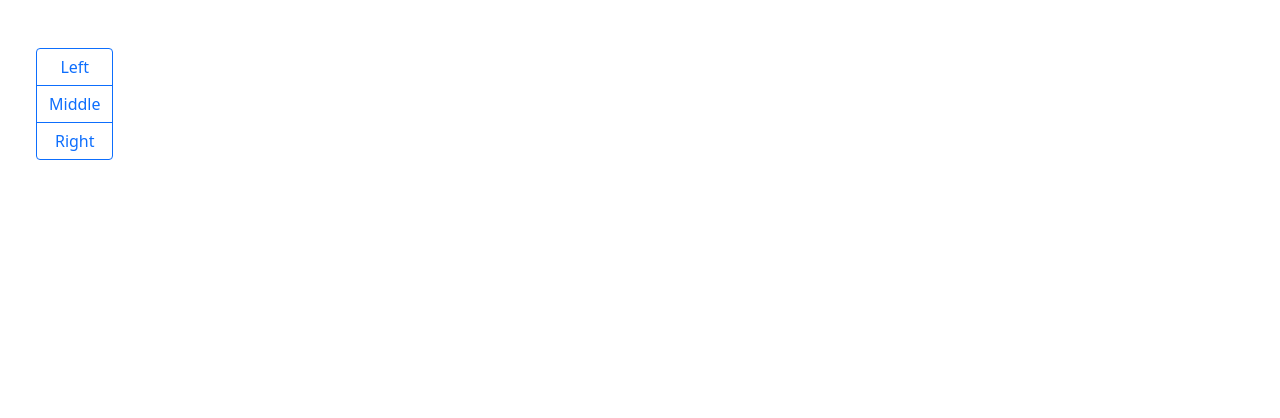
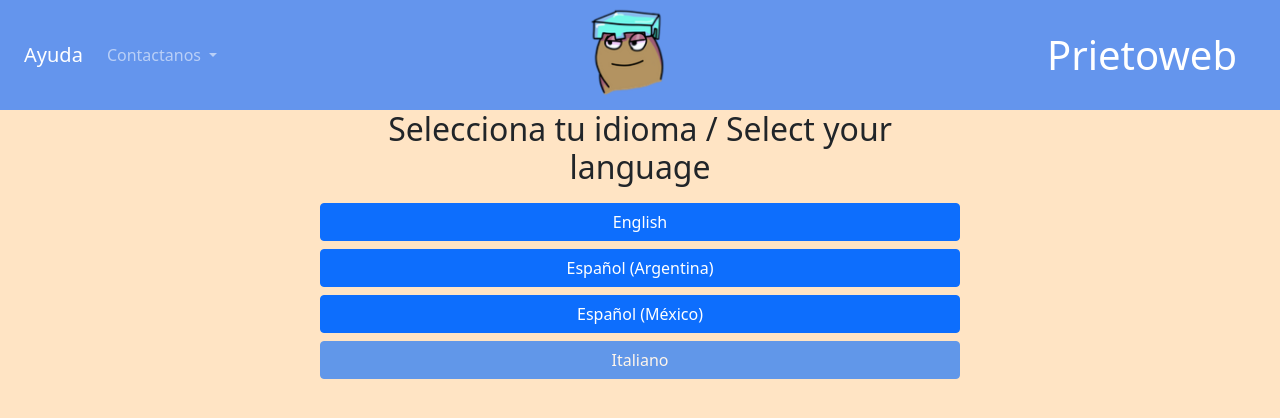
Before and after one commit to ElKevinxdd/Prietoweb, a plain HTML site: page Código/index.html in a window 1280 px wide. Drawn offline with nearby package versions, Linux system fonts and the light colour scheme.

Commit message:
creado el sistema de elección de idiomas al inicio

```diff
--- a/Código/ES-ar/estilo/style.css
+++ b/Código/ES-ar/estilo/style.css
@@ -2,12 +2,6 @@
     background-color: cornflowerblue;
     display: flex;
     justify-content: space-between;
-}
-
-
-.botoncitos {
-    color: white;
-    padding: 25px;
 }
 
 .prieto {
--- /dev/null
+++ b/Código/estilo/estilo.css
@@ -0,0 +1,40 @@
+.color{
+    background-color: bisque;
+    height: 100%;
+    width: 100%;
+    position: absolute;
+}
+
+.header {
+    background-color: cornflowerblue;
+    display: flex;
+    justify-content: space-between;
+    position: relative;
+}
+
+.seleccionar{
+    position: relative;
+}
+
+.botoncitos {
+    color: white;
+    left: 0;
+}
+
+.prieto {
+    max-width: 175px;
+    height: 100px;
+    right: 50%;
+}
+
+.título {
+    justify-content: right;
+    display: flex;
+    margin: 15px;
+    color: white;
+    right: 0;
+}
+
+.cuadradito{
+    background-color: bisque;
+}
--- a/Código/index.html
+++ b/Código/index.html
@@ -5,17 +5,69 @@
     <meta charset="UTF-8">
     <meta http-equiv="X-UA-Compatible" content="IE=edge">
     <meta name="viewport" content="width=device-width, initial-scale=1.0">
-    <title>Document</title>
+    <title>Prietoweb</title>
+    <link rel="stylesheet" href="./estilo/estilo.css">
+    <link rel="icon" href="./imágenes/prieto.png">
 
     <link href="https://cdn.jsdelivr.net/npm/bootstrap@5.1.3/dist/css/bootstrap.min.css" rel="stylesheet"
         integrity="sha384-1BmE4kWBq78iYhFldvKuhfTAU6auU8tT94WrHftjDbrCEXSU1oBoqyl2QvZ6jIW3" crossorigin="anonymous">
 </head>
 
 <body>
-    <div class="btn-group-vertical row p-5" role="group" aria-label="Basic outlined example">
-        <button type="button" class="btn btn-outline-primary">Left</button>
-        <button type="button" class="btn btn-outline-primary">Middle</button>
-        <button type="button" class="btn btn-outline-primary">Right</button>
+    <div class="color"></div>
+    <header>
+        <div class="container-fluid header">
+
+            <!-- Barras de navegaciones -->
+            <nav class="navbar navbar-expand-lg navbar-dark botoncitos">
+                <div class="container-fluid">
+                    <a class="navbar-brand">Ayuda</a>
+                    <button class="navbar-toggler" type="button" data-bs-toggle="collapse"
+                        data-bs-target="#navbarNavDarkDropdown" aria-controls="navbarNavDarkDropdown"
+                        aria-expanded="false" aria-label="Toggle navigation">
+                        <span class="navbar-toggler-icon"></span>
+                    </button>
+                    <div class="collapse navbar-collapse" id="navbarNavDarkDropdown">
+                        <ul class="navbar-nav">
+                            <li class="nav-item dropdown">
+                                <a class="nav-link dropdown-toggle" href="#" id="navbarDarkDropdownMenuLink"
+                                    role="button" data-bs-toggle="dropdown" aria-expanded="false">
+                                    Contactanos
+                                </a>
+                                <ul class="dropdown-menu dropdown-menu-dark"
+                                    aria-labelledby="navbarDarkDropdownMenuLink">
+                                    <li><a class="dropdown-item" href="#">Action</a></li>
+                                    <li><a class="dropdown-item" href="https://www.instagram.com/nideaestudios2/"
+                                            target="_blank">Instagram</a></li>
+                                    <li><a class="dropdown-item" href="https://discord.com/invite/s4gfNwJTxR"
+                                            target="_blank">Discord</a></li>
+                                </ul>
+                            </li>
+                        </ul>
+                    </div>
+                </div>
+            </nav>
+
+            <!-- Imagen de Prietoso -->
+            <div>
+                <a href="#"> <img class="prieto" src="./imágenes/prieto.png" alt="prieto"></a>
+            </div>
+
+            <!-- Título -->
+            <div>
+                <h1 class="p-3 título">Prietoweb</h1>
+            </div>
+
+    </header>
+
+    <div class="cuadradito seleccionar">
+        <div class="d-grid gap-2 col-6 mx-auto">
+            <h2 class="text-center">Selecciona tu idioma / Select your language</h2>
+            <a href="./EN/index.html" class="btn btn-primary" type="button">English</a>
+            <a href="./ES-ar/index.html" class="btn btn-primary" type="button">Español (Argentina)</a>
+            <a href="./ES-mx/index.html" class="btn btn-primary" type="button">Español (México)</a>
+            <button class="btn btn-primary" type="button" disabled>Italiano</button>
+        </div>
     </div>
 
     <script src="https://cdn.jsdelivr.net/npm/bootstrap@5.1.3/dist/js/bootstrap.bundle.min.js"
```
Also changed, not shown: Código/EN/style/fondo.png (deleted), Código/imágenes/2021-02-25_16.37.42.png (added), Código/imágenes/2021-08-25_01.26.01.png (added), Código/imágenes/2021-08-25_02.15.02.png (added), Código/imágenes/Primerjuego.jpg (added), Código/imágenes/jec_y_su_dolar.png (added), Código/imágenes/prieto.png (added).
